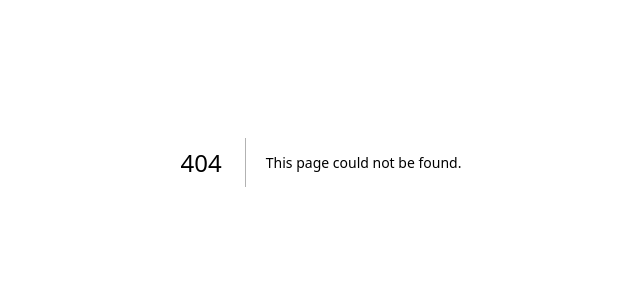
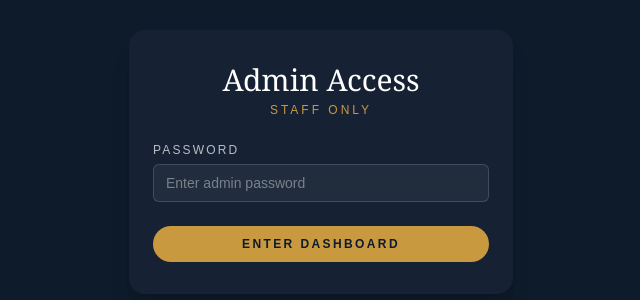
Before and after one commit to notyoursharonah/suiteluxe, a Next.js app: page /admin/login in a window 1280 px wide. Before the commit this address had no page. Shown: the part 238-538 px from the top of the page, without its empty margins (319-959 px from the left). Built offline with nearby package versions, Linux system fonts and the light colour scheme.

Commit message:
Add admin login protection

```diff
--- /dev/null
+++ b/app/admin/login/page.tsx
@@ -0,0 +1,84 @@
+"use client";
+
+import { useState } from "react";
+import { useRouter } from "next/navigation";
+
+export default function AdminLoginPage() {
+  const router = useRouter();
+  const [password, setPassword] = useState("");
+  const [error, setError] = useState<string | null>(null);
+  const [loading, setLoading] = useState(false);
+
+  const handleSubmit = (e: React.FormEvent) => {
+    e.preventDefault();
+    setError(null);
+
+    if (password !== "suiteluxe2024") {
+      setError("Incorrect password");
+      return;
+    }
+
+    try {
+      if (typeof window !== "undefined") {
+        localStorage.setItem("admin_authenticated", "true");
+      }
+      setLoading(true);
+      router.replace("/admin");
+    } finally {
+      setLoading(false);
+    }
+  };
+
+  return (
+    <div
+      className="flex min-h-screen items-center justify-center px-4"
+      style={{ backgroundColor: "#0D1B2A" }}
+    >
+      <div className="w-full max-w-sm rounded-2xl bg-[#162233] px-6 py-8 text-center text-white shadow-xl">
+        <h1
+          className="text-2xl font-normal sm:text-3xl"
+          style={{ fontFamily: "Georgia, serif" }}
+        >
+          Admin Access
+        </h1>
+        <p
+          className="mt-1 text-xs font-medium uppercase tracking-[0.25em]"
+          style={{ color: "#C9993F" }}
+        >
+          Staff only
+        </p>
+
+        <form onSubmit={handleSubmit} className="mt-6 space-y-4 text-left">
+          <div>
+            <label
+              htmlFor="admin-password"
+              className="mb-1.5 block text-xs font-medium uppercase tracking-[0.18em] text-white/70"
+            >
+              Password
+            </label>
+            <input
+              id="admin-password"
+              type="password"
+              value={password}
+              onChange={(e) => setPassword(e.target.value)}
+              className="w-full rounded-md border border-white/15 bg-white/5 px-3 py-2 text-sm text-white placeholder-white/40 outline-none transition focus:border-[#C9993F] focus:ring-1 focus:ring-[#C9993F]"
+              placeholder="Enter admin password"
+            />
+          </div>
+
+          {error && (
+            <p className="text-sm text-red-400">{error}</p>
+          )}
+
+          <button
+            type="submit"
+            className="mt-2 w-full rounded-full px-4 py-2.5 text-center text-xs font-semibold uppercase tracking-[0.2em] text-[#0D1B2A] outline-none transition hover:opacity-95"
+            style={{ backgroundColor: "#C9993F" }}
+          >
+            {loading ? "Entering…" : "Enter Dashboard"}
+          </button>
+        </form>
+      </div>
+    </div>
+  );
+}
--- a/app/admin/page.tsx
+++ b/app/admin/page.tsx
@@ -1,6 +1,7 @@
 "use client";
 
 import { useEffect, useState } from "react";
+import { useRouter } from "next/navigation";
 import { supabase } from "@/lib/supabase";
 
 type AdminOrderItem = {
@@ -23,12 +24,21 @@ type AdminOrder = {
 };
 
 export default function AdminDashboardPage() {
+  const router = useRouter();
   const [orders, setOrders] = useState<AdminOrder[]>([]);
   const [loading, setLoading] = useState(true);
   const [error, setError] = useState<string | null>(null);
   const [updatingId, setUpdatingId] = useState<string | null>(null);
 
   useEffect(() => {
+    if (typeof window !== "undefined") {
+      const authed = localStorage.getItem("admin_authenticated");
+      if (authed !== "true") {
+        router.replace("/admin/login");
+        return;
+      }
+    }
+
     const loadOrders = async () => {
       setLoading(true);
       setError(null);
@@ -70,7 +80,7 @@ export default function AdminDashboardPage() {
     };
 
     loadOrders();
-  }, []);
+  }, [router]);
 
   const todayStats = (() => {
     const now = new Date();
@@ -124,7 +134,8 @@ export default function AdminDashboardPage() {
       className="min-h-screen px-4 py-6 sm:px-8 sm:py-8"
       style={{ backgroundColor: "#0D1B2A" }}
     >
-      <header className="mx-auto w-full max-w-6xl">
+      <header className="mx-auto flex w-full max-w-6xl items-center justify-between">
+        <div>
           <h1
             className="text-2xl font-normal text-white sm:text-3xl"
             style={{ fontFamily: "Georgia, serif" }}
@@ -137,6 +148,19 @@ export default function AdminDashboardPage() {
           >
             Live Orders
           </p>
+        </div>
+        <button
+          type="button"
+          onClick={() => {
+            if (typeof window !== "undefined") {
+              localStorage.removeItem("admin_authenticated");
+            }
+            router.replace("/admin/login");
+          }}
+          className="rounded-full border border-white/25 px-4 py-1.5 text-xs font-semibold uppercase tracking-[0.18em] text-white outline-none transition hover:border-[#C9993F] hover:text-[#C9993F]"
+        >
+          Sign Out
+        </button>
       </header>
 
       <main className="mx-auto mt-8 w-full max-w-6xl">
```
Lines whose indentation alone changed are shown as unchanged.
